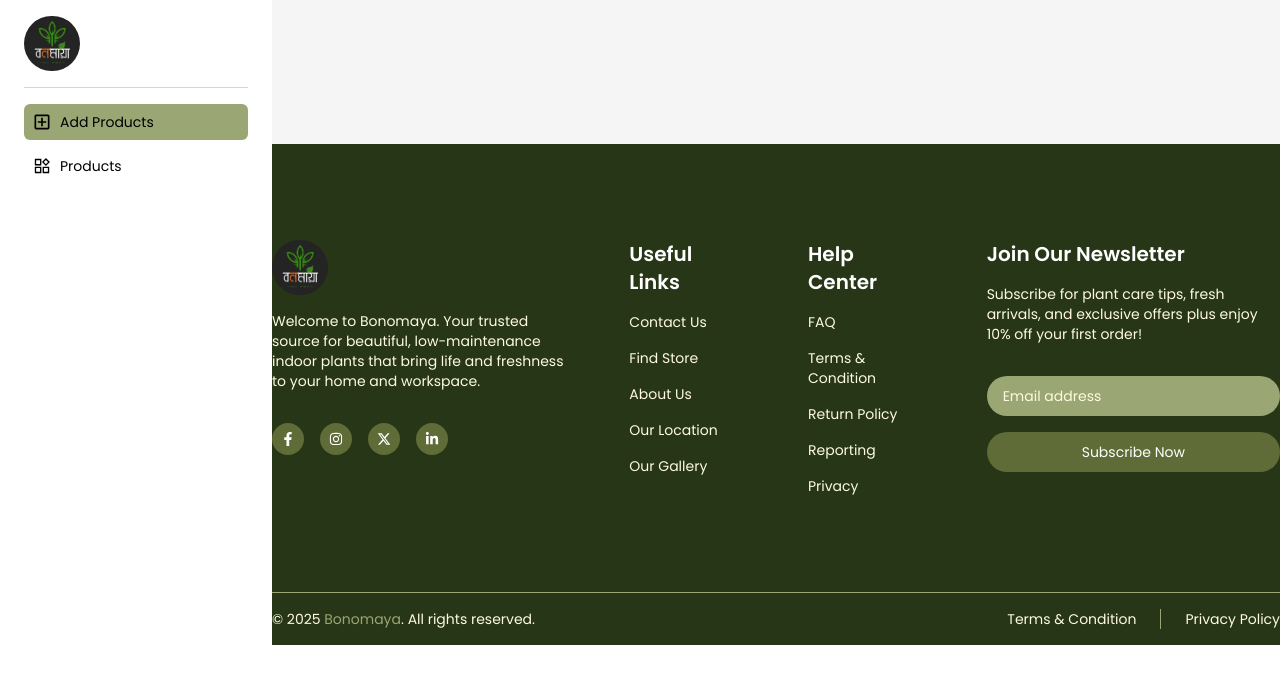
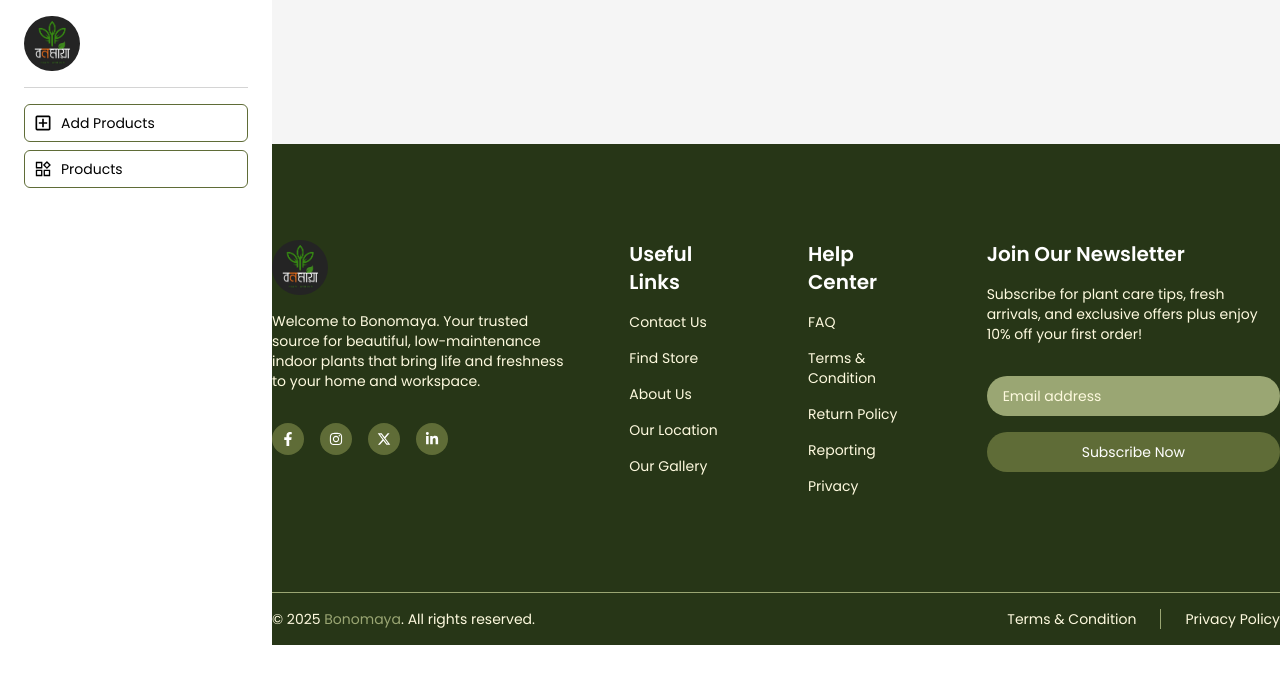
Before and after one commit to rajin-al-maruf/PlantWebsite, a React (Vite) app: page /admin in a window 1280 px wide. Shown: the top 684 px of the page. Built offline with nearby package versions, Linux system fonts and the light colour scheme.

Commit message:
admin/product-delete

```diff
--- a/src/components/AdminSidebar.jsx
+++ b/src/components/AdminSidebar.jsx
@@ -10,13 +10,13 @@ const AdminSidebar = () => {
 
       <div className="flex flex-col gap-2 mt-4 py-4 border-t border-t-neutral-300">
         <Link to='add-products'>
-          <div className="flex gap-2 items-center bg-brand-primary-light w-full p-2 rounded-md text-sm">
+          <div className="flex gap-2 items-center border border-brand-primary w-full p-2 rounded-md text-sm">
             <MdOutlineAddBox size={20}/>
             <p>Add Products</p>
           </div>
         </Link>
         <Link to='products'>
-          <div className="flex gap-2 items-center w-full p-2 rounded-md text-sm">
+          <div className="flex gap-2 items-center border border-brand-primary w-full p-2 rounded-md text-sm">
             <AiOutlineProduct size={20}/>
             <p>Products</p>
           </div>
```
